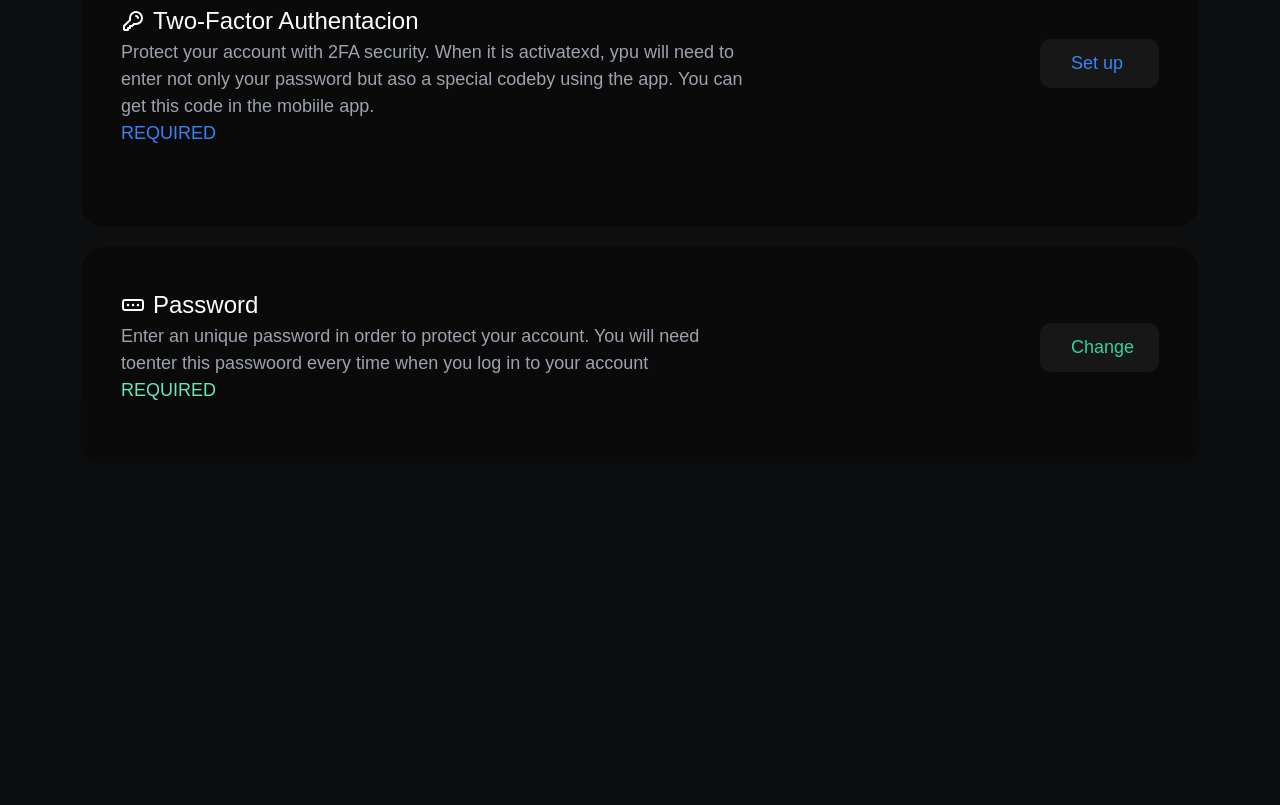
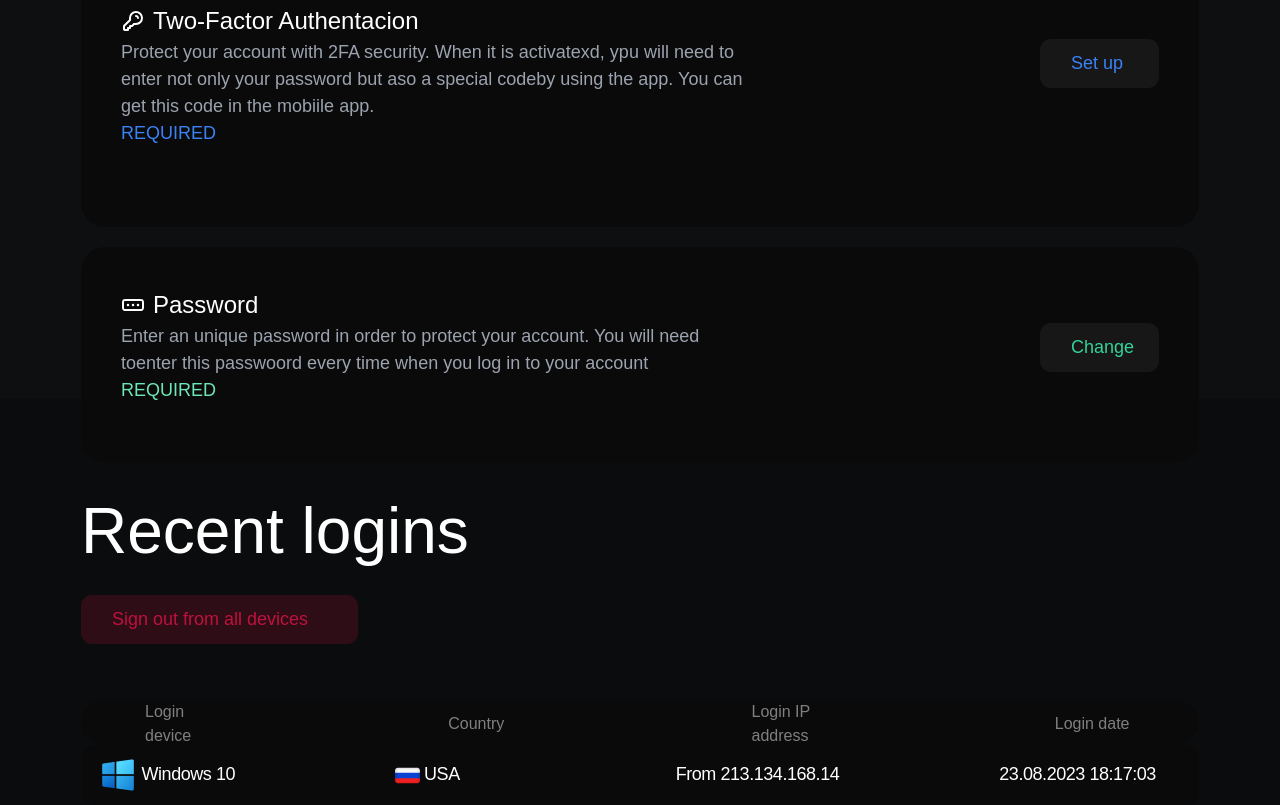
Before and after one commit to RunForest1/-Hybrid-tsu, a website built with Vite: page src/myprofile.html in a window 1280 px wide. Shown: the part 1711-2516 px from the top of the page. Before the commit the page ends 2226 px from the top, so only its background shows below. Built offline with nearby package versions, Linux system fonts and the light colour scheme.

Commit message:
jndslvnsldj

```diff
--- a/package.json
+++ b/package.json
@@ -11,7 +11,7 @@
   "devDependencies": {
     "autoprefixer": "^10.4.16",
     "postcss": "^8.4.31",
-    "tailwindcss": "^3.3.3"
+    "tailwindcss": "^3.3.5"
   },
   "dependencies": {
     "path": "^0.12.7",
--- a/src/myprofile.html
+++ b/src/myprofile.html
@@ -1210,9 +1210,52 @@
                   </section>
                 </section>
 
-                <section >
-                  <span>Recent logins</span>
+                <section class="flex flex-col items-center justify-center">
+                    <section class="space-y-14">
+                        <section class="flex flex-col justify-start space-y-4 w-[1118px]">
+                            <span class="font-Euclid text-[64px] text-white">Recent logins</span>
+                            <button class="w-[277px] h-[49px] px-[31px] py-2.5 bg-rose-700 bg-opacity-20 rounded-[11px] justify-start items-center gap-2.5 inline-flex">
+                                <span class="font-Euclid text-[18px] text-rose-700 ">Sign  out from all devices</span>
+                            </button>
+                        </section>
+                        <section>
+                            <figure class="w-[1117px] h-[45px] bg-neutral-950 rounded-[37px] space-x-52">
+                                <section class="flex justify-between items-center gap-56 px-16">
+
+                                    <span class="font-Euclid text-[16px] opacity-60 text-white text-opacity-80 w-[100px]">Login device</span>
+
+
+                                    <span class="font-Euclid text-[16px] opacity-60 text-white text-opacity-80 w-[100px]">Country</span>
+                                    <span class="font-Euclid text-[16px] opacity-60 text-white text-opacity-80 w-[100px]">Login IP address</span>
+                                    <span class="font-Euclid text-[16px] opacity-60 text-white text-opacity-80 w-[100px]">Login date</span>
+                                </section>
+
+                            </figure>
+                        </section>
+                    </section>
+                    <section>
+                        <figure class="w-[1117px] h-[60px] flex items-center gap-40 px-4 bg-neutral-950 rounded-xl">
+
+                            <section id="loginDevice" class="flex gap-1 items-center">
+                                <img src="/assets/imgs/windows 10.png" alt="">
+                                <span class="font-Euclid text-[18px] text-white text-lg font-medium leading-[29.18px] tracking-tight">Windows 10</span>
+                            </section>
+                            <section id="Country" class="flex gap-1 items-center">
+                                <img src="/assets/imgs/RUSSIA.png" alt="">
+                                <span class="font-Euclid text-[18px] text-white text-lg font-medium leading-[29.18px] tracking-tight">USA</span>
+                            </section>
+                            <section id="LoginIP " class="flex ml-14 ">
+                                <span class="font-Euclid text-[18px] text-white text-lg font-medium leading-[29.18px] tracking-tight">From 213.134.168.14</span>
+                            </section>
+                            <section id="LoginDate" class="flex">
+                                <span class="font-Euclid text-[18px] text-white text-lg font-medium leading-[29.18px] tracking-tight">23.08.2023 18:17:03</span>
+                            </section>
+                        </figure>
+                    </section>
+
                 </section>
+
+
 
             </section>
 
```
Also changed, not shown: src/assets/imgs/RUSSIA.png (added), src/assets/imgs/windows 10.png (added), 1 other file.
